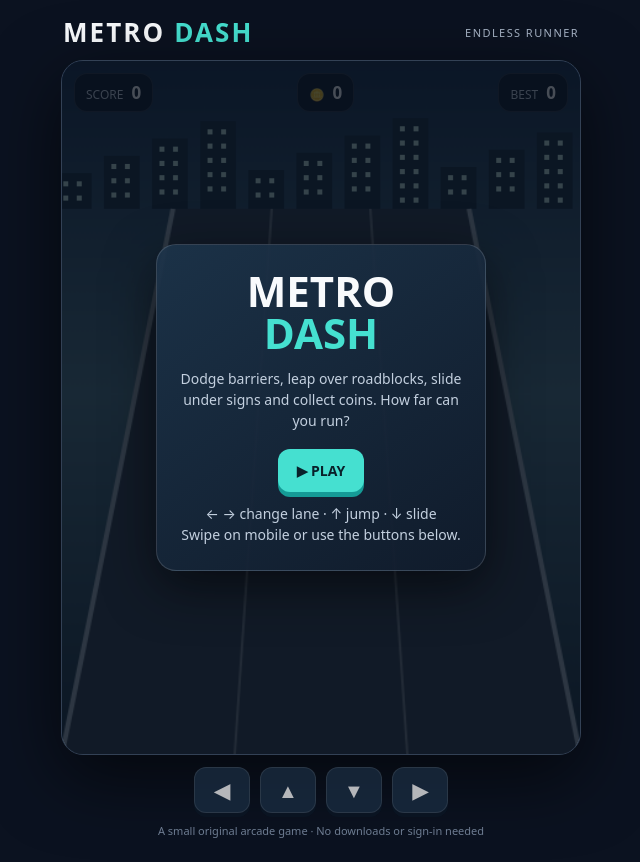
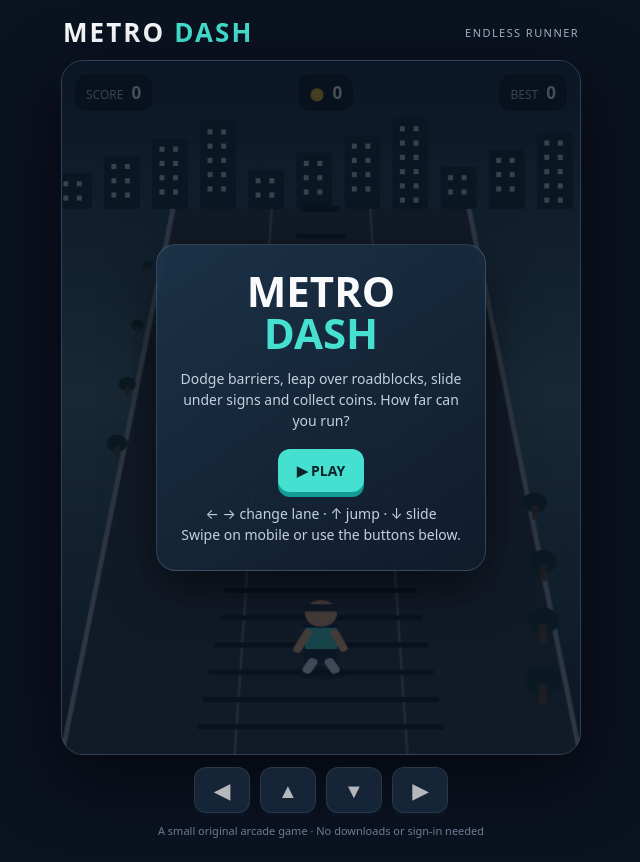
Before and after one commit to Candles1212/GDTESTING, a website: page index.html in a window 1280 px wide. Shown: the whole page, without its empty margins (319-959 px from the left). Drawn offline with Linux system fonts and the light colour scheme.

Commit message:
Fix crash: project() referenced removed lanes variable

```diff
--- a/index.html
+++ b/index.html
@@ -53,7 +53,7 @@ let sx=0,sy=0;canvas.addEventListener('pointerdown',e=>{sx=e.clientX;sy=e.client
 function showPause(){overlay.innerHTML='<div class="panel"><h1>PAUSED</h1><p>Take a breather.</p><div class="actions"><button id="resume">RESUME</button><button class="secondary" id="quit">RESTART</button></div></div>';overlay.hidden=false;$('resume').onclick=resume;$('quit').onclick=start}
 function resume(){state='running';overlay.hidden=true;run()}
 function spawnItem(){const l=Math.floor(rand(0,3)),r=Math.random();items.push({lane:l,z:0,type:r<.46?'coin':r<.72?'block':r<.88?'barrier':'sign',taken:false})}
-function project(z){const t=Math.max(0,Math.min(1,z));return {y:horizon+t*535,x:lanes[1],scale:.18+t*1.05}}
+function project(z){const t=Math.max(0,Math.min(1,z));return {y:horizon+t*535,x:210,scale:.18+t*1.05}}
 function draw(){
  ctx.clearRect(0,0,W,H);
  const sky=ctx.createLinearGradient(0,0,0,H);sky.addColorStop(0,'#172c48');sky.addColorStop(.48,'#4b7180');sky.addColorStop(1,'#192c3c');ctx.fillStyle=sky;ctx.fillRect(0,0,W,H);
```
